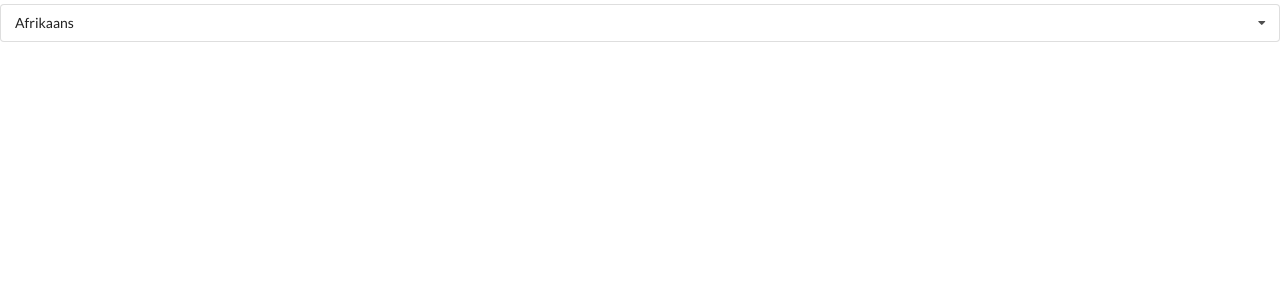
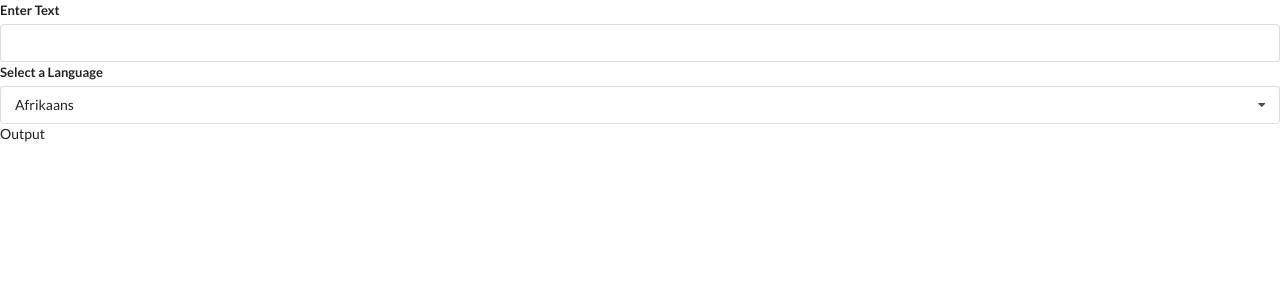
Before and after one commit to erwsmith/udemy, a React (Create React App) app in the folder react-redux/widgets/: page / in a window 1280 px wide. Shown: the top 300 px of the page. Built offline with nearby package versions, Linux system fonts and the light colour scheme.

Commit message:
nest dropdown and add text field

```diff
--- a/react-redux/widgets/src/components/Translate.js
+++ b/react-redux/widgets/src/components/Translate.js
@@ -17,11 +17,24 @@
 ]
 
 const Translate = () => {
-    const [language, setLanguage] = useState(options[0])
+    const [language, setLanguage] = useState(options[0]);
+    const [text, setText] = useState('');
 
     return (
         <div>
-            <Dropdown options={options} selected={language} onSelectedChange={setLanguage} />
+            <div className='ui form'>
+                <div className='field'>
+                    <label>Enter Text</label>
+                    <input value={text} onChange={(e) => setText(e.target.value)} />
+                </div>
+            </div>
+            <Dropdown
+                label='Select a Language'
+                options={options}
+                selected={language}
+                onSelectedChange={setLanguage}
+            />
+            <div>Output</div>
         </div>
         )
 };
```
